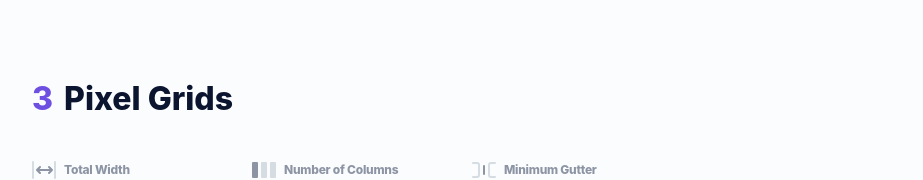
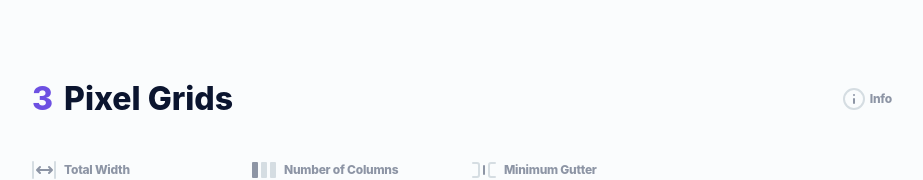
Before and after one commit to dannymcclain/gridfinder, a Svelte app: page / in a window 1280 px wide. Shown: the top 180 px of the page, without its empty margins (178-1101 px from the left). Built offline with nearby package versions, Linux system fonts and the light colour scheme.

Commit message:
getting everything tidy

```diff
--- a/src/GridList.svelte
+++ b/src/GridList.svelte
@@ -85,6 +85,9 @@
     background: var(--color-white);
     /* opacity: 0.15; */
   }
+  .no-grids {
+    padding: 40px;
+  }
 </style>
 
 <section class="grid-previews-container">
@@ -116,6 +119,6 @@
 
     </div>
   {:else}
-    <p>No grids. Bummer.</p>
+    <p class="no-grids">🤷‍♂️ No grids. Bummer.</p>
   {/each}
 </section>
--- a/src/Headline.svelte
+++ b/src/Headline.svelte
@@ -32,13 +32,24 @@
     color: var(--accent-color);
   }
   .info {
-    padding: 12px;
+    font-size: 12px;
+    font-weight: 800;
+    letter-spacing: -0.02em;
+    line-height: 14px;
+    color: var(--gray-color-mid);
+    transition: color 200ms linear;
+    display: flex;
+    flex-direction: row;
+    justify-content: flex-start;
+    align-items: center;
+    flex-wrap: nowrap;
   }
   .info:hover {
     cursor: pointer;
+    color: var(--gray-color-dark);
   }
-  .info:hover .outer {
-    stroke: #8D95A5;
+  .info img {
+    margin-right: 4px;
   }
 </style>
 
@@ -47,16 +58,8 @@
     <span class="accent">{howMany}</span>
     Pixel Grids
   </h1>
-  <!-- <img
-    class="info"
-    on:click={openModal}
-    src="./images/icon-info.svg"
-    alt="info icon" /> -->
-    <svg class="info"
-    on:click={openModal} width="24" height="24" viewBox="0 0 24 24" fill="none" xmlns="http://www.w3.org/2000/svg">
-<path d="M12 12V16" stroke="#8D95A5" stroke-width="2" stroke-linecap="round" stroke-linejoin="round"/>
-<circle class="outer" cx="12" cy="12" r="10" stroke="#D5DDE2" stroke-width="2" stroke-linecap="round" stroke-linejoin="round"/>
-<circle cx="12" cy="8" r="1" fill="#8D95A5"/>
-</svg>
-
+  <div class="info" on:click={openModal}>
+    <img src="./images/icon-info.svg" alt="info icon" />
+    <p>Info</p>
+  </div>
 </header>
--- a/src/InfoPanel.svelte
+++ b/src/InfoPanel.svelte
@@ -66,9 +66,28 @@
   }
   .close {
     margin-bottom: 40px;
+    display: flex;
+    flex-direction: row;
+    justify-content: flex-start;
+    align-items: center;
+    flex-wrap: nowrap;
+  }
+  .close img {
+    margin-right: 4px;
+  }
+  .close p {
+    font-size: 12px;
+    font-weight: 800;
+    letter-spacing: -0.02em;
+    line-height: 14px;
+    color: var(--gray-color-mid);
+    transition: color 200ms linear;
   }
   .close:hover {
     cursor: pointer;
+  }
+  .close:hover p {
+    color: var(--gray-color-dark);
   }
   h2 {
     font-weight: 800;
@@ -108,11 +127,10 @@
 
 <div class="info {isOpen ? 'is-open' : ''}">
   <div class="info-panel">
-    <img
-      class="close"
-      on:click={closeModal}
-      src="./images/icon-close.svg"
-      alt="close icon" />
+    <div class="close" on:click={closeModal}>
+      <img src="./images/icon-close.svg" alt="close icon" />
+      <p>Close</p>
+    </div>
     <h2>About</h2>
     <p>
       Pixel Grids is a simple tool to help you calculate pixel-perfect grids.
```
Also changed, not shown: public/images/icon-close.svg.
